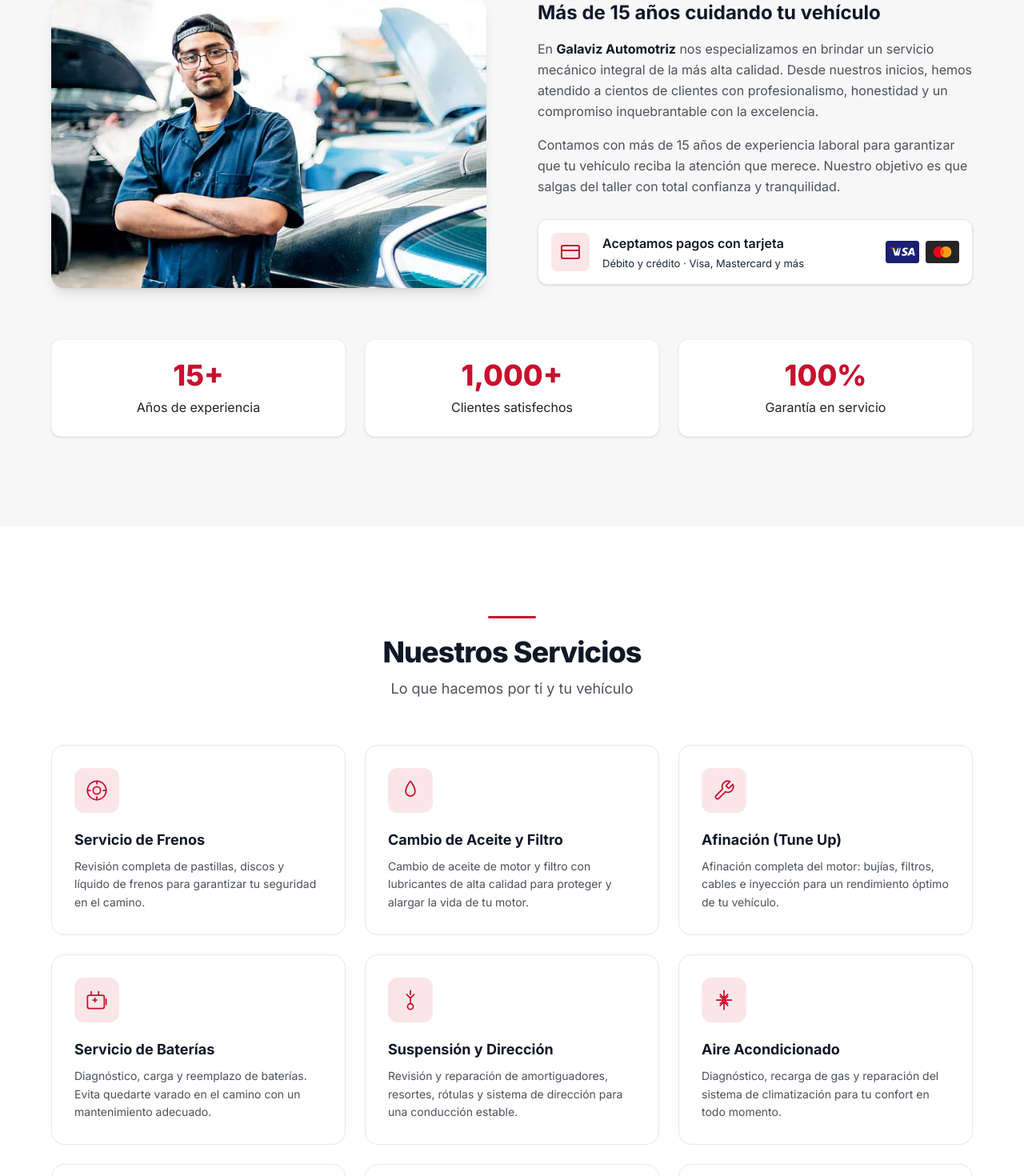
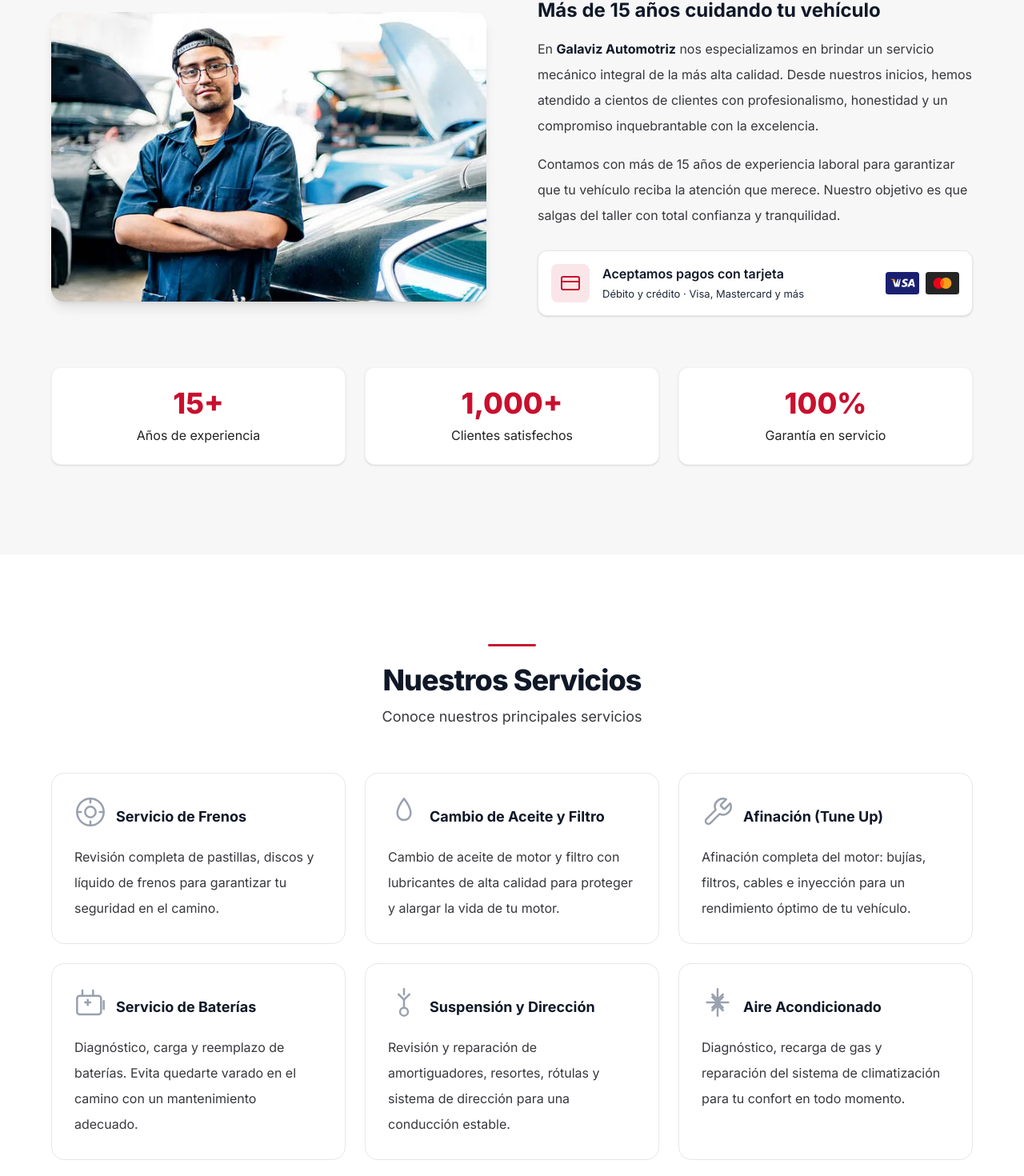
Before and after one commit to hdz-kevin/galaviz-automotriz, a Vue app: page / in a window 1280 px wide. Shown: the part 1076-2546 px from the top of the page at 80% size. Built offline with nearby package versions, Linux system fonts and the light colour scheme.

Commit message:
customize Services component

```diff
--- a/src/components/AboutSection.vue
+++ b/src/components/AboutSection.vue
@@ -57,12 +57,12 @@ const stats = [
           <h3 class="text-2xl font-bold text-gray-900 mb-4">
             Más de 15 años cuidando tu vehículo
           </h3>
-          <p class="text-text-light leading-relaxed mb-4">
+          <p class="text-text-light leading-loose mb-4">
             En <strong class="text-gray-900">Galaviz Automotriz</strong> nos especializamos en brindar un servicio
             mecánico integral de la más alta calidad. Desde nuestros inicios, hemos atendido a cientos
             de clientes con profesionalismo, honestidad y un compromiso inquebrantable con la excelencia.
           </p>
-          <p class="text-text-light leading-relaxed mb-7">
+          <p class="text-text-light leading-loose mb-7">
             Contamos con más de 15 años de experiencia laboral para
             garantizar que tu vehículo reciba la atención que merece. Nuestro objetivo es que salgas
             del taller con total confianza y tranquilidad.
--- a/src/components/HeroSection.vue
+++ b/src/components/HeroSection.vue
@@ -21,7 +21,7 @@ import heroBg from '@/assets/images/hero.webp'
       </h1>
 
       <!-- Slogan -->
-      <p class="text-lg sm:text-xl text-white  max-w-125 mx-auto mb-11">
+      <p class="text-lg sm:text-xl text-white leading-relaxed max-w-125 mx-auto mb-11">
         Tu taller de confianza — Servicio profesional garantizado
       </p>
 
--- a/src/components/ServicesSection.vue
+++ b/src/components/ServicesSection.vue
@@ -73,7 +73,7 @@ const services = [
       <div class="text-center mb-14">
         <span class="inline-block w-[60px] h-[3px] bg-accent rounded-sm mb-4"></span>
         <h2 class="text-3xl md:text-4xl font-extrabold text-gray-900 tracking-tight mb-3">Nuestros Servicios</h2>
-        <p class="text-lg text-text-light">Lo que hacemos por ti y tu vehículo</p>
+        <p class="text-lg text-text-light">Conoce nuestros principales servicios</p>
       </div>
 
       <!-- Grid -->
@@ -83,15 +83,15 @@ const services = [
           :key="service.title"
           class="bg-white border border-gray-200 rounded-2xl p-7
                  transition-all duration-300 ease-out cursor-default
-                 hover:-translate-y-1 hover:shadow-lg hover:border-l-[3px] hover:border-l-accent
-                 group"
+                 hover:shadow-md group"
           :class="isVisible ? 'opacity-100 translate-y-0' : 'opacity-0 translate-y-8'"
           :style="isVisible ? `transition-delay: ${index * 80}ms` : ''"
         >
+        <div class="flex items-center gap-3">
           <!-- Icon -->
-          <div class="w-14 h-14 rounded-xl bg-accent/10 flex items-center justify-center mb-5 group-hover:bg-accent/15 transition-colors duration-300">
+          <div class="rounded-xl flex items-center justify-center mb-5">
             <!-- Brakes -->
-            <svg v-if="service.icon === 'brakes'" class="w-7 h-7 text-accent" viewBox="0 0 24 24" fill="none" stroke="currentColor" stroke-width="1.5" stroke-linecap="round" stroke-linejoin="round">
+            <svg v-if="service.icon === 'brakes'" class="w-10 h-10 text-gray-400" viewBox="0 0 24 24" fill="none" stroke="currentColor" stroke-width="1.5" stroke-linecap="round" stroke-linejoin="round">
               <circle cx="12" cy="12" r="10"/>
               <circle cx="12" cy="12" r="4"/>
               <line x1="12" y1="2" x2="12" y2="5"/>
@@ -100,15 +100,15 @@ const services = [
               <line x1="19" y1="12" x2="22" y2="12"/>
             </svg>
             <!-- Oil -->
-            <svg v-else-if="service.icon === 'oil'" class="w-7 h-7 text-accent" viewBox="0 0 24 24" fill="none" stroke="currentColor" stroke-width="1.5" stroke-linecap="round" stroke-linejoin="round">
+            <svg v-else-if="service.icon === 'oil'" class="w-10 h-10 text-gray-400" viewBox="0 0 24 24" fill="none" stroke="currentColor" stroke-width="1.5" stroke-linecap="round" stroke-linejoin="round">
               <path d="M12 2C12 2 7 8.5 7 13a5 5 0 0 0 10 0c0-4.5-5-11-5-11z"/>
             </svg>
             <!-- Tune Up -->
-            <svg v-else-if="service.icon === 'tuneup'" class="w-7 h-7 text-accent" viewBox="0 0 24 24" fill="none" stroke="currentColor" stroke-width="1.5" stroke-linecap="round" stroke-linejoin="round">
+            <svg v-else-if="service.icon === 'tuneup'" class="w-10 h-10 text-gray-400" viewBox="0 0 24 24" fill="none" stroke="currentColor" stroke-width="1.5" stroke-linecap="round" stroke-linejoin="round">
               <path d="M14.7 6.3a1 1 0 0 0 0 1.4l1.6 1.6a1 1 0 0 0 1.4 0l3.77-3.77a6 6 0 0 1-7.94 7.94l-6.91 6.91a2.12 2.12 0 0 1-3-3l6.91-6.91a6 6 0 0 1 7.94-7.94l-3.76 3.76z"/>
             </svg>
             <!-- Battery -->
-            <svg v-else-if="service.icon === 'battery'" class="w-7 h-7 text-accent" viewBox="0 0 24 24" fill="none" stroke="currentColor" stroke-width="1.5" stroke-linecap="round" stroke-linejoin="round">
+            <svg v-else-if="service.icon === 'battery'" class="w-10 h-10 text-gray-400" viewBox="0 0 24 24" fill="none" stroke="currentColor" stroke-width="1.5" stroke-linecap="round" stroke-linejoin="round">
               <rect x="2" y="7" width="18" height="14" rx="2"/>
               <line x1="22" y1="11" x2="22" y2="17"/>
               <line x1="6" y1="3" x2="6" y2="7"/>
@@ -117,14 +117,14 @@ const services = [
               <line x1="10" y1="10" x2="10" y2="14"/>
             </svg>
             <!-- Suspension -->
-            <svg v-else-if="service.icon === 'suspension'" class="w-7 h-7 text-accent" viewBox="0 0 24 24" fill="none" stroke="currentColor" stroke-width="1.5" stroke-linecap="round" stroke-linejoin="round">
+            <svg v-else-if="service.icon === 'suspension'" class="w-10 h-10 text-gray-400" viewBox="0 0 24 24" fill="none" stroke="currentColor" stroke-width="1.5" stroke-linecap="round" stroke-linejoin="round">
               <circle cx="12" cy="19" r="3"/>
               <path d="M12 2v4"/>
               <path d="M8 6l4 4 4-4"/>
               <path d="M12 10v6"/>
             </svg>
             <!-- AC -->
-            <svg v-else-if="service.icon === 'ac'" class="w-7 h-7 text-accent" viewBox="0 0 24 24" fill="none" stroke="currentColor" stroke-width="1.5" stroke-linecap="round" stroke-linejoin="round">
+            <svg v-else-if="service.icon === 'ac'" class="w-10 h-10 text-gray-400" viewBox="0 0 24 24" fill="none" stroke="currentColor" stroke-width="1.5" stroke-linecap="round" stroke-linejoin="round">
               <path d="M12 2v8l4-4"/>
               <path d="M12 10l-4-4"/>
               <path d="M20 12h-8l4 4"/>
@@ -135,18 +135,18 @@ const services = [
               <path d="M12 14l-4 4"/>
             </svg>
             <!-- Diagnostic -->
-            <svg v-else-if="service.icon === 'diagnostic'" class="w-7 h-7 text-accent" viewBox="0 0 24 24" fill="none" stroke="currentColor" stroke-width="1.5" stroke-linecap="round" stroke-linejoin="round">
+            <svg v-else-if="service.icon === 'diagnostic'" class="w-10 h-10 text-gray-400" viewBox="0 0 24 24" fill="none" stroke="currentColor" stroke-width="1.5" stroke-linecap="round" stroke-linejoin="round">
               <rect x="2" y="3" width="20" height="14" rx="2"/>
               <line x1="8" y1="21" x2="16" y2="21"/>
               <line x1="12" y1="17" x2="12" y2="21"/>
               <polyline points="6 8 10 12 14 7 18 11"/>
             </svg>
             <!-- Electrical -->
-            <svg v-else-if="service.icon === 'electrical'" class="w-7 h-7 text-accent" viewBox="0 0 24 24" fill="none" stroke="currentColor" stroke-width="1.5" stroke-linecap="round" stroke-linejoin="round">
+            <svg v-else-if="service.icon === 'electrical'" class="w-10 h-10 text-gray-400" viewBox="0 0 24 24" fill="none" stroke="currentColor" stroke-width="1.5" stroke-linecap="round" stroke-linejoin="round">
               <polygon points="13 2 3 14 12 14 11 22 21 10 12 10 13 2"/>
             </svg>
             <!-- Tires -->
-            <svg v-else-if="service.icon === 'tires'" class="w-7 h-7 text-accent" viewBox="0 0 24 24" fill="none" stroke="currentColor" stroke-width="1.5" stroke-linecap="round" stroke-linejoin="round">
+            <svg v-else-if="service.icon === 'tires'" class="w-10 h-10 text-gray-400" viewBox="0 0 24 24" fill="none" stroke="currentColor" stroke-width="1.5" stroke-linecap="round" stroke-linejoin="round">
               <circle cx="12" cy="12" r="10"/>
               <circle cx="12" cy="12" r="6"/>
               <circle cx="12" cy="12" r="2"/>
@@ -155,9 +155,10 @@ const services = [
 
           <!-- Title -->
           <h3 class="text-lg font-bold text-gray-900 mb-2">{{ service.title }}</h3>
+        </div>
 
           <!-- Description -->
-          <p class="text-sm text-text-light leading-relaxed m-0">{{ service.description }}</p>
+          <p class="text-text-light leading-loose m-0">{{ service.description }}</p>
         </div>
       </div>
     </div>
--- a/src/style.css
+++ b/src/style.css
@@ -6,7 +6,7 @@
   --color-bg-alt: #F7F7F7;
   --color-bg-dark: #111111;
   --color-text-main: #222222;
-  --color-text-light: #4d515a;
+  --color-text-light: #37383d;
   --color-text-on-dark: #E5E5E5;
 }
 
```
